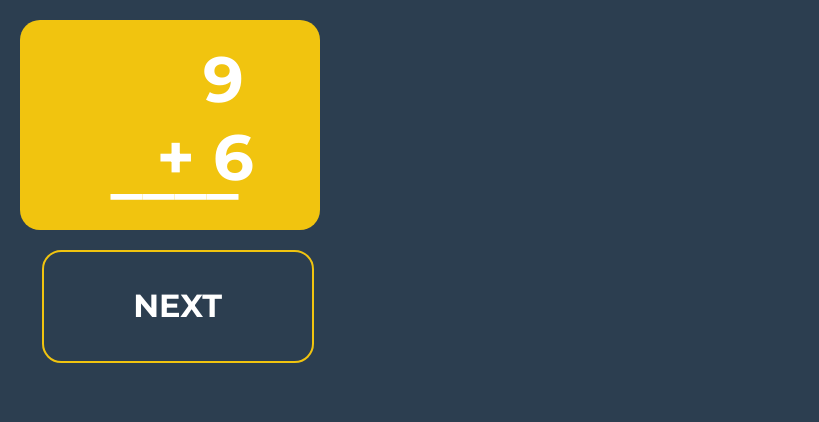
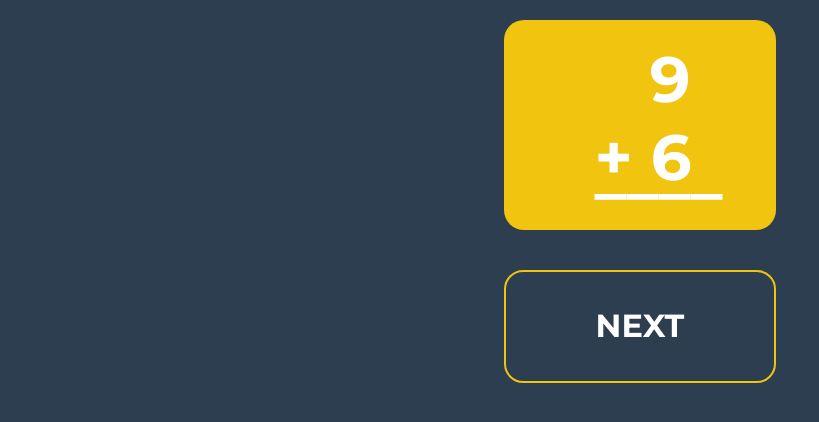
Before and after one commit to ManishDass/ManishDass.github.io, a plain HTML site: page additionVertical.html in a window 1280 px wide. Shown: the whole page, without its empty margins (0-819 px from the left). Drawn offline with Linux system fonts and the light colour scheme.

Commit message:
Add files via upload

```diff
--- a/addition.css
+++ b/addition.css
@@ -25,14 +25,17 @@
             border-radius: 20px;
             font-weight: 700;
             padding-right: 8vw;
+            width: 100%;
+            max-width: 379px;
         }
-
 
         #object1, #object2
         {
             font-size: 0.8rem;
             margin-top: -1.8rem;
             background-color: cornflowerblue;
+            width: 100%;
+            max-width: 379px;
         }
 
         #first
--- a/additionVertical.css
+++ b/additionVertical.css
@@ -14,11 +14,9 @@
 
         main
         {
-            display: flex column;
-
-            align-content: center;
+            display: grid;
             align-items: center;
-
+            justify-content: center;
         }
 
         #first
@@ -29,27 +27,7 @@
           padding: 20px;
           min-width: 250px;
           max-width: 300px;
-
-          display: flex column;
-          align-content: center;
-          align-items: center;
-
         }
-
-        article > #number1
-        {
-            display: flex;
-            justify-content: center;
-            align-items: center;
-        }
-
-        #number2
-        {
-            display: flex;
-            justify-content: center;
-            align-items: center;
-        }
-
 
         #number1, #number2, p
         {
@@ -57,6 +35,11 @@
             font-weight: 700;
             margin-left: 2.2rem;
 
+        }
+
+        #number1
+        {
+            margin-left: 2.8rem;
         }
 
         .vertical
@@ -93,7 +76,7 @@
             text-transform: uppercase;
             font-family: 'Montserrat', sans-serif;
             font-weight: 700;
-            margin-left: 1.3rem;
+            /* margin-left: 1.3rem; */
         }
 
         .btn:hover,
--- a/main.css
+++ b/main.css
@@ -54,7 +54,6 @@ p {
 
 .multiplication {
     display: flex;
-    height: 80vh;
     margin: 10vh 0;
     flex-direction: column;
     justify-content: space-around;
```
Also changed, not shown: additionVertical.html (+8 -0 lines).
